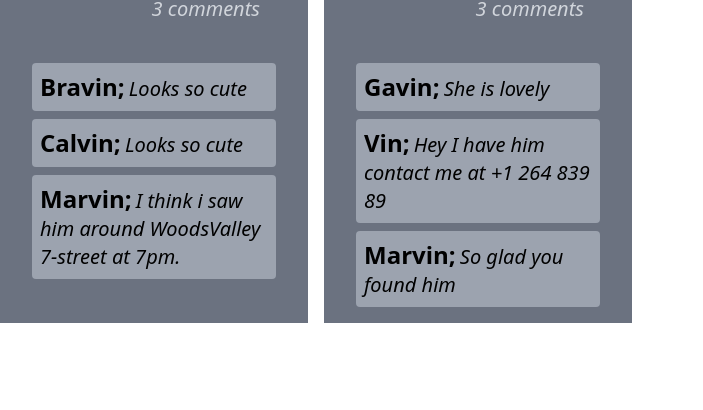
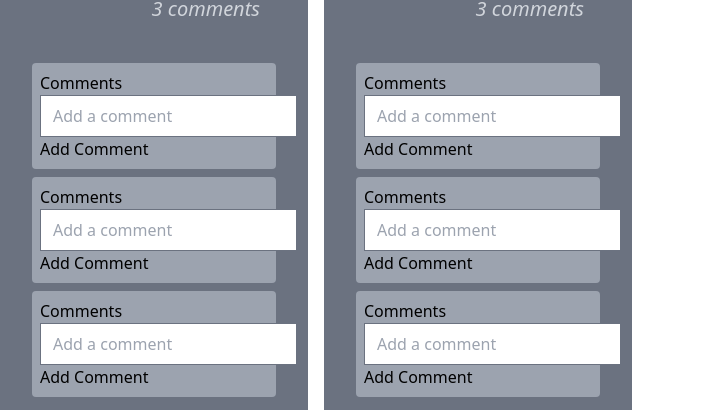
Before and after one commit to jssem001/lost-and-found, a React (Create React App) app: page / in a window 1280 px wide. Shown: the part 952-1362 px from the top of the page, without its empty margins (0-703 px from the left). Before the commit the page ends 1275 px from the top, so only its background shows below. Built offline with nearby package versions, Linux system fonts and the light colour scheme; data requests are answered from the project's data file.

Commit message:
progress

```diff
--- a/src/components/CommentsList.js
+++ b/src/components/CommentsList.js
@@ -21,16 +21,18 @@ function CommentsList() {
           <p>{comment.name}</p>
           <p>{comment.text}</p>
 
-       <ul>
+       {/* <ul>
         {comments.map((comment, index) => (
           <li key={index}>{comment}</li>
         ))}
-          </ul>
+          </ul> */}
 
         </div>
-  );
+      ))}
+  </div>
+
 
       /*<CommentsForm />*/
-    }
+    )}
 
 export default CommentsList;
--- a/src/components/ItemCard.js
+++ b/src/components/ItemCard.js
@@ -1,4 +1,5 @@
 import React from 'react'
+import CommentsList from './CommentsList'
 
 function ItemCard({item, setOndelete}) {
   function handleDelete(id) {
@@ -32,7 +33,9 @@ function ItemCard({item, setOndelete}) {
           {
           item.comments && item.comments.map((comment)=>(
               <div className='p-2 bg-gray-400 my-2 rounded ' key={comment.id}>
-                <p> <span className="font-semibold text-2xl" >{comment.name};</span> <span className='italic text-xl '> {comment.text} </span> </p>
+                {/* <p> <span className="font-semibold text-2xl" >{comment.name};</span> <span className='italic text-xl '> {comment.text} </span> </p> */}
+                <CommentsList />
+
               </div>
           ))
           }
```
